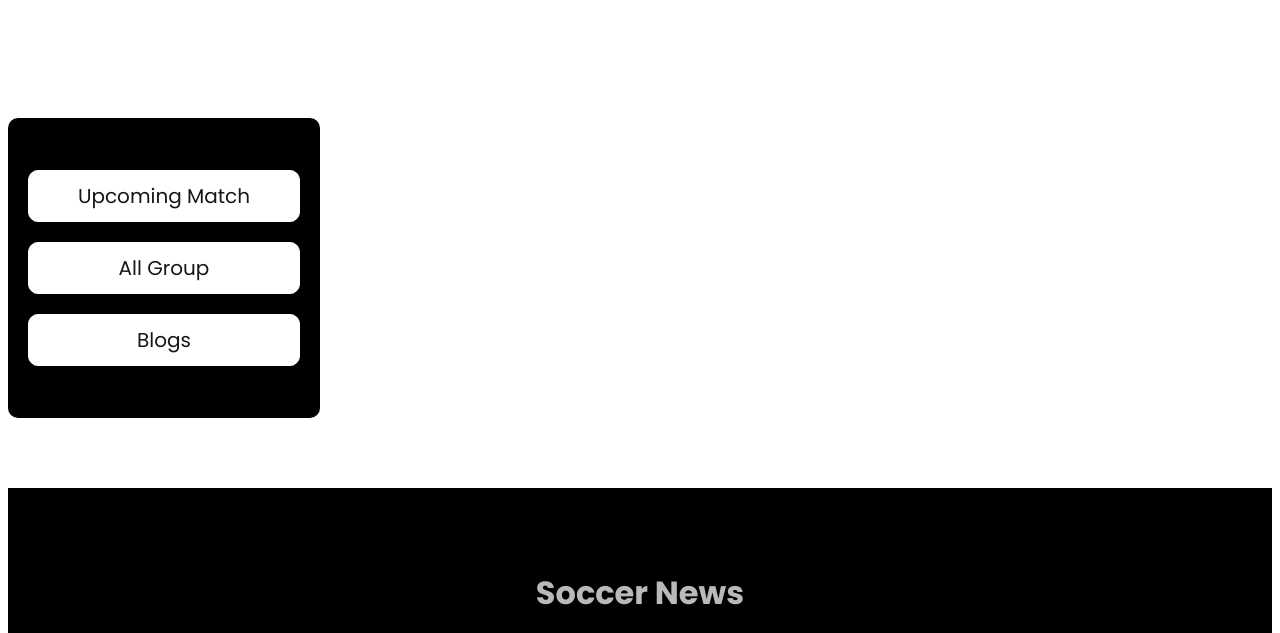
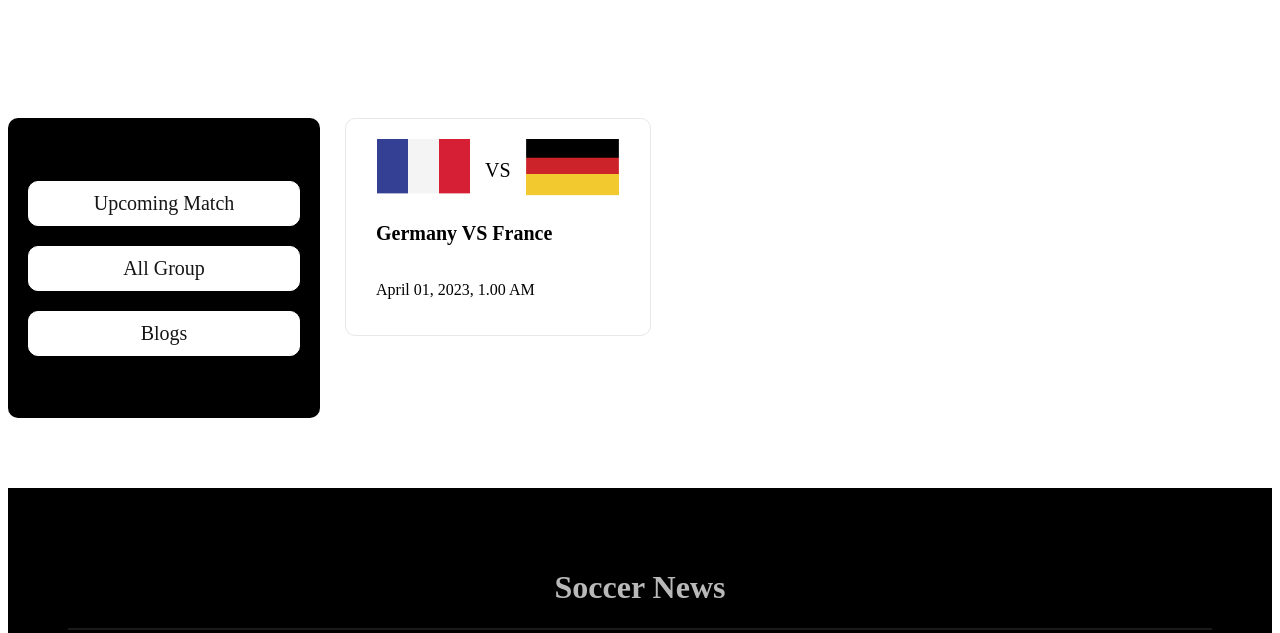
Before and after one commit to kamalubd/PH-assingnment02, a plain HTML site: page upcoming-matches.html in a window 1280 px wide. Shown: the part 698-1331 px from the top of the page. Drawn offline with Linux system fonts and the light colour scheme.

Commit message:
upcoming page design started

```diff
--- a/styles/style-main.css
+++ b/styles/style-main.css
@@ -1,4 +1,4 @@
-body {
+.body {
     font-family: 'Poppins', sans-serif;
 }
 
@@ -57,7 +57,6 @@ body {
 }
 
 .sidebar a {
-    font-family: poppins;
     font-size: 20px;
     font-weight: 500;
     text-align: center;
@@ -93,7 +92,6 @@ body {
 }
 
 .trnsfer-button {
-    font-family: Poppins;
     font-size: 16px;
     font-weight: 500;
     width: 100px;
@@ -153,3 +151,37 @@ footer hr {
     background: #bb0000;
   color: white;
 }
+
+
+/* Upcoming Match page Styles */
+
+.match-list {
+    display: grid;
+    grid-template-columns: repeat(3, 1fr);
+    padding-left: 25px;
+}
+
+.single-match {
+    display: flex;
+    flex-direction: column;
+    border: 1px solid #E8E8E8;
+    border-radius: 10px;
+    padding: 20px 30px;
+}
+
+.flags {
+    display: flex;
+}
+
+.flags p {
+    font-size: 20px;
+    font-weight: 500;
+    padding: 0 15px;
+
+}
+
+.team-name {
+    font-size: 20px;
+    font-weight: 600;
+
+}
--- a/upcoming-matches.html
+++ b/upcoming-matches.html
@@ -41,9 +41,26 @@
             <aside class="sidebar">
                 <a href="">Upcoming Match</a>
                 <a href="">All Group</a>
-                <a href="">Blogs</a>
+                <a href="/index.html">Blogs</a>
             </aside>
+            <div class="upcoming-matches">
+                <div class="match-list">
+                    <div class="single-match">
+                        <div class="flags">
+                            <div><img src="/assets/Flag.png" alt=""></div>
+                        <p>VS</p>
+                        <div><img src="/assets/germany Flag.png" alt=""></div>
+                        </div>
+                        <p class="team-name">Germany VS France</p>
+                        <P class="match-time">April 01, 2023, 1.00 AM</P>
+                    </div>
+                    </div>
+                </div>
 
+
+                </div>
+
+            </div>
 
 
         </section>
```
